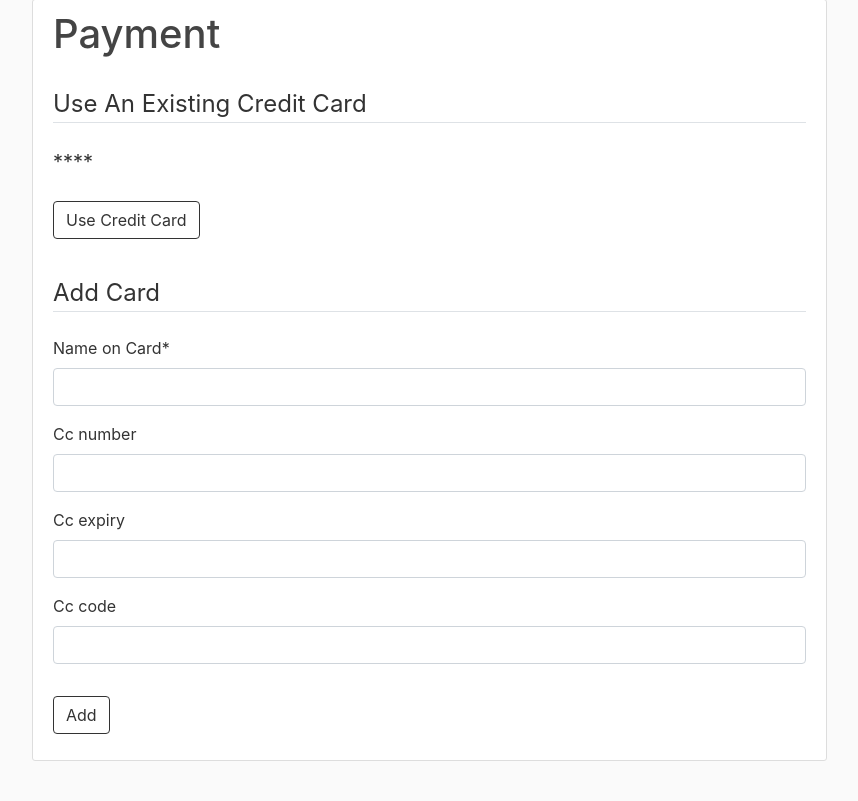
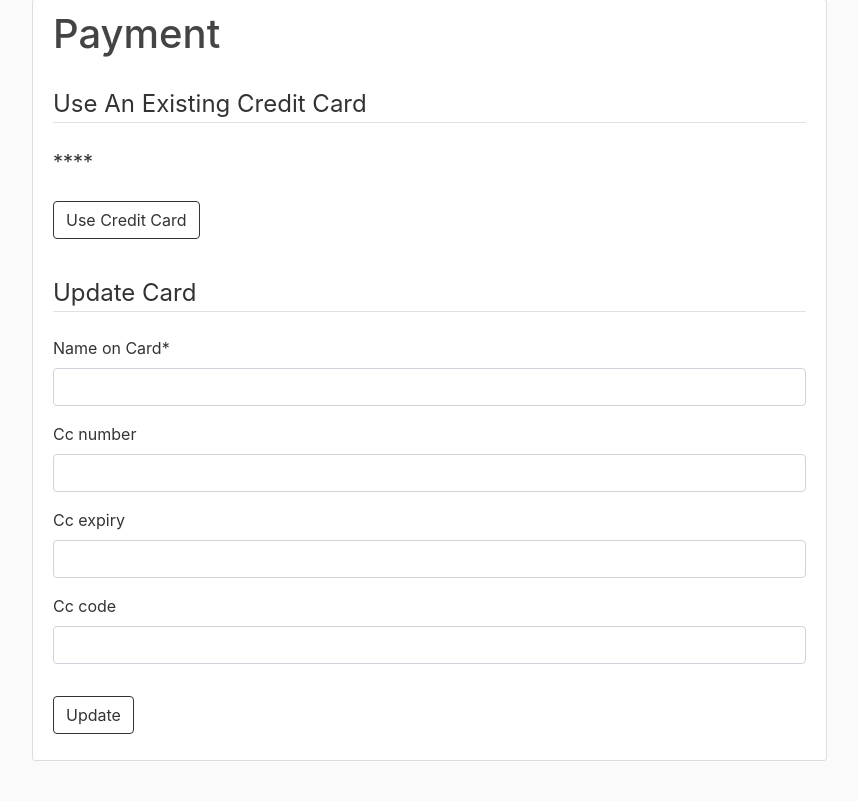
Before and after one commit to billybimbob/cs487-project, a Django app: page /payments/payment/ in a window 1280 px wide. Shown: the part 119-920 px from the top of the page, without its empty margins (68-926 px from the left). Run offline with Django 3.2, Linux system fonts and the light colour scheme; a user stored in the database is signed in; data comes from the database, SQL or seed files in the repository; tables that the repository leaves empty hold one stand-in row (values such as "Sample post"); parts of the project's set-up code (start-up, migrations or seed data) failed here and were passed over; some libraries are stand-ins or nearby versions.

Commit message:
payment things

```diff
--- a/payments/templates/payments/payment.html
+++ b/payments/templates/payments/payment.html
@@ -30,12 +30,20 @@
             {% csrf_token %}
             <fieldset class="form-group">
                 <div class="move">
-                <legend class="border-bottom mb-4">Add Card</legend>
+                <legend class="border-bottom mb-4">
+                    {% if card %} Update Card
+                    {% else %}    Add Card
+                    {% endif %}
+                </legend>
                 {{ form | crispy }}
                 </div>
             </fieldset>
             <div class="form-group">
-                <button class="btn btn-outline-info" type="submit">Add</button>
+                <button class="btn btn-outline-info" type="submit">
+                    {% if card %} Update
+                    {% else %}    Add
+                    {% endif %}
+                </button>
             </div>
         </form>
     </div>
--- a/payments/views.py
+++ b/payments/views.py
@@ -16,25 +16,21 @@ def payment_page(request):
                 customer = request.user.customer
             else:
                 customer = Customer.objects.get(cid=request.session['cid'])
+            try:
+                credit_card = CreditCard.objects.get(customer=customer)
+            except CreditCard.DoesNotExist:
+                credit_card = CreditCard(customer=customer)
 
-            credit_card = CreditCard(
-                customer  = customer,
-                cc_name   = add_form.cleaned_data['cc_name'],
-                cc_number = add_form.cleaned_data['cc_number'],
-                cc_expiry = add_form.cleaned_data['cc_expiry'],
-                cc_code   = add_form.cleaned_data['cc_code']
-            )
-
-            try:
-                credit_card.save()
-            except IntegrityError: #will fail if credit card already exists
-                messages.warning(request, 'Credit cared was not saved to the account')
+            credit_card.cc_name = add_form.cleaned_data['cc_name']
+            credit_card.cc_number = add_form.cleaned_data['cc_number']
+            credit_card.cc_expiry = add_form.cleaned_data['cc_expiry']
+            credit_card.cc_code = add_form.cleaned_data['cc_code']
 
         else: # guarantee customer as a credit card
             credit_card = CreditCard.objects.get(customer=request.user.customer)
 
-        payment      = Payment(paid_by=credit_card, amount=10)
-        spot         = ParkingSpot.objects.get(id=request.session['spot'])
+        payment = Payment(paid_by=credit_card, amount=10)
+        spot = ParkingSpot.objects.get(id=request.session['spot'])
         spot.used_by = License.objects.get(id=request.session['plate'])
 
         try:
@@ -45,15 +41,14 @@ def payment_page(request):
             return redirect('/parkview/license/')
 
         messages.success(request, f'Your payment was successful')
-
         request.session['billing_name'] = credit_card.cc_name
         request.session['cc_number'] = credit_card.cc_number
         request.session['amount'] = payment.amount
-
         return redirect('/payments/payment-complete')
 
+    # blank form
     add_form = AddCreditCard()
-    context = {'title': 'Payments','form': add_form}
+    context = {'title': 'Payments', 'form': add_form}
 
     if str(request.user) != 'AnonymousUser':
         try:
```
Also changed, not shown: parkview/views.py (+8 -13 lines).
